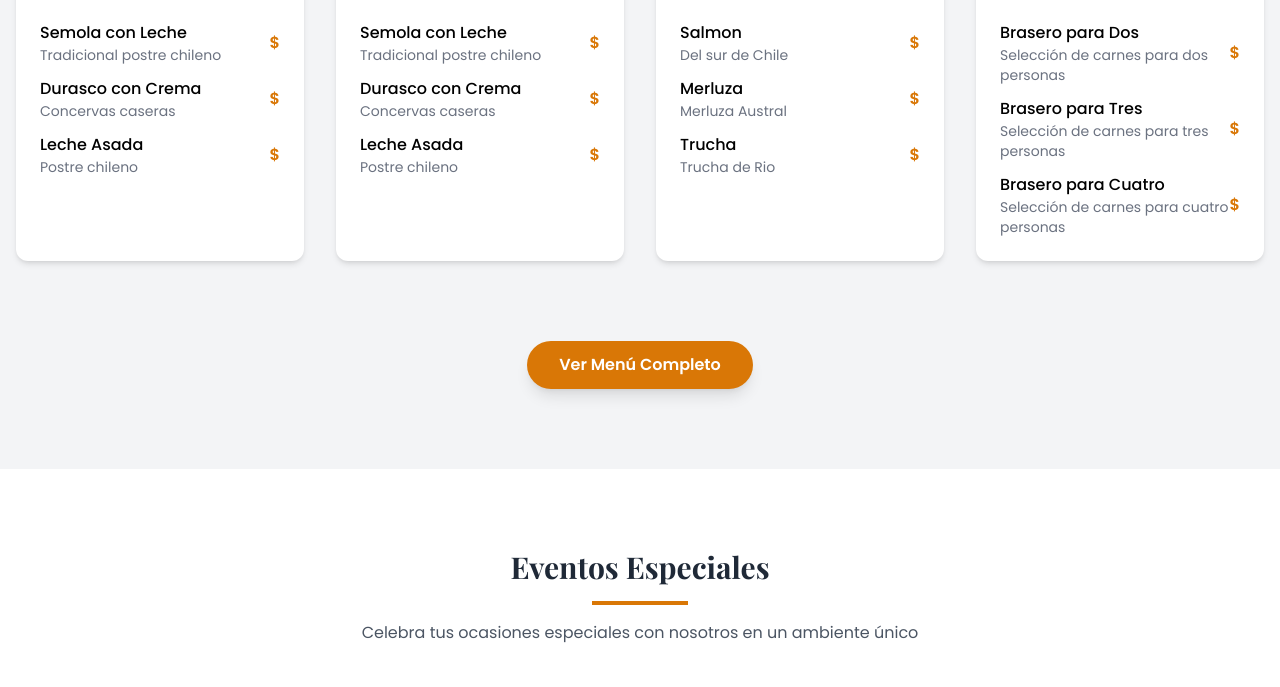
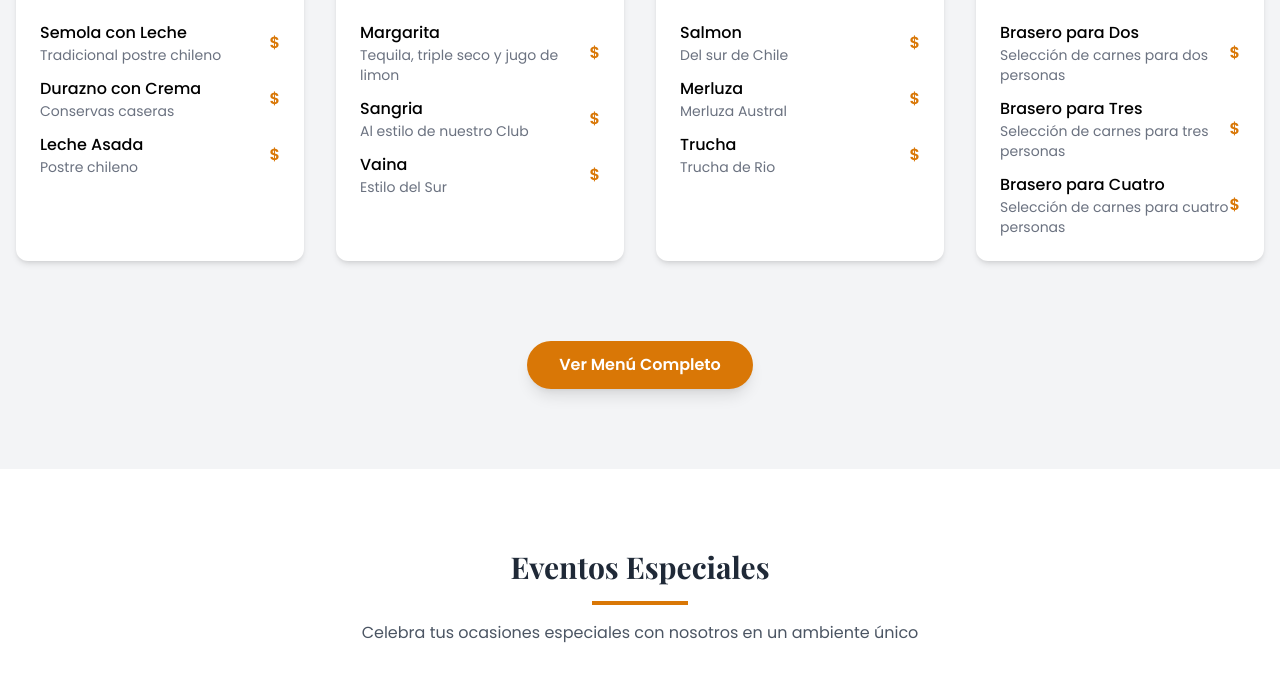
Before and after one commit to Serg3V/Club_SV, a plain HTML site: page index.html in a window 1280 px wide. Shown: the part 3019-3706 px from the top of the page. Drawn offline with nearby package versions, Linux system fonts and the light colour scheme.

Commit message:
Update index.html
actualizacion de pagina

```diff
--- a/index.html
+++ b/index.html
@@ -588,8 +588,8 @@
                             </li>
                             <li class="flex justify-between items-center">
                                 <div>
-                                    <span class="font-medium">Durasco con Crema</span>
-                                    <p class="text-sm text-gray-500">Concervas caseras</p>
+                                    <span class="font-medium">Durazno con Crema</span>
+                                    <p class="text-sm text-gray-500">Conservas caseras</p>
                                 </div>
                                 <span class="text-primary font-semibold">$</span>
                             </li>
@@ -618,22 +618,22 @@
                         <ul class="space-y-3">
                             <li class="flex justify-between items-center">
                                 <div>
-                                    <span class="font-medium">Semola con Leche</span>
-                                    <p class="text-sm text-gray-500">Tradicional postre chileno</p>
+                                    <span class="font-medium">Margarita</span>
+                                    <p class="text-sm text-gray-500">Tequila, triple seco y jugo de limon</p>
                                 </div>
                                 <span class="text-primary font-semibold">$</span>
                             </li>
                             <li class="flex justify-between items-center">
                                 <div>
-                                    <span class="font-medium">Durasco con Crema</span>
-                                    <p class="text-sm text-gray-500">Concervas caseras</p>
+                                    <span class="font-medium">Sangria</span>
+                                    <p class="text-sm text-gray-500">Al estilo de nuestro Club</p>
                                 </div>
                                 <span class="text-primary font-semibold">$</span>
                             </li>
                             <li class="flex justify-between items-center">
                                 <div>
-                                    <span class="font-medium">Leche Asada</span>
-                                    <p class="text-sm text-gray-500">Postre chileno</p>
+                                    <span class="font-medium">Vaina</span>
+                                    <p class="text-sm text-gray-500">Estilo del Sur</p>
                                 </div>
                                 <span class="text-primary font-semibold">$</span>
                             </li>
@@ -796,7 +796,7 @@
                 </div>
 
                 <div class="gallery-item rounded-lg shadow-md overflow-hidden">
-                    <img src="menu-1/IMG_20240911_140739.jpg" alt="Baina" class="w-full h-64 object-cover">
+                    <img src="menu-1/IMG_20240911_140739.jpg" alt="Vaina" class="w-full h-64 object-cover">
                     <div class="gallery-overlay">
                         <i class="fas fa-search-plus text-white text-3xl"></i>
                     </div>
@@ -824,7 +824,7 @@
                 </div>
 
                 <div class="gallery-item rounded-lg shadow-md overflow-hidden">
-                    <img src="menu-1/IMG_3191.jpg" alt="Durasno" class="w-full h-64 object-cover">
+                    <img src="menu-1/IMG_3191.jpg" alt="Durazno" class="w-full h-64 object-cover">
                     <div class="gallery-overlay">
                         <i class="fas fa-search-plus text-white text-3xl"></i>
                     </div>
```
